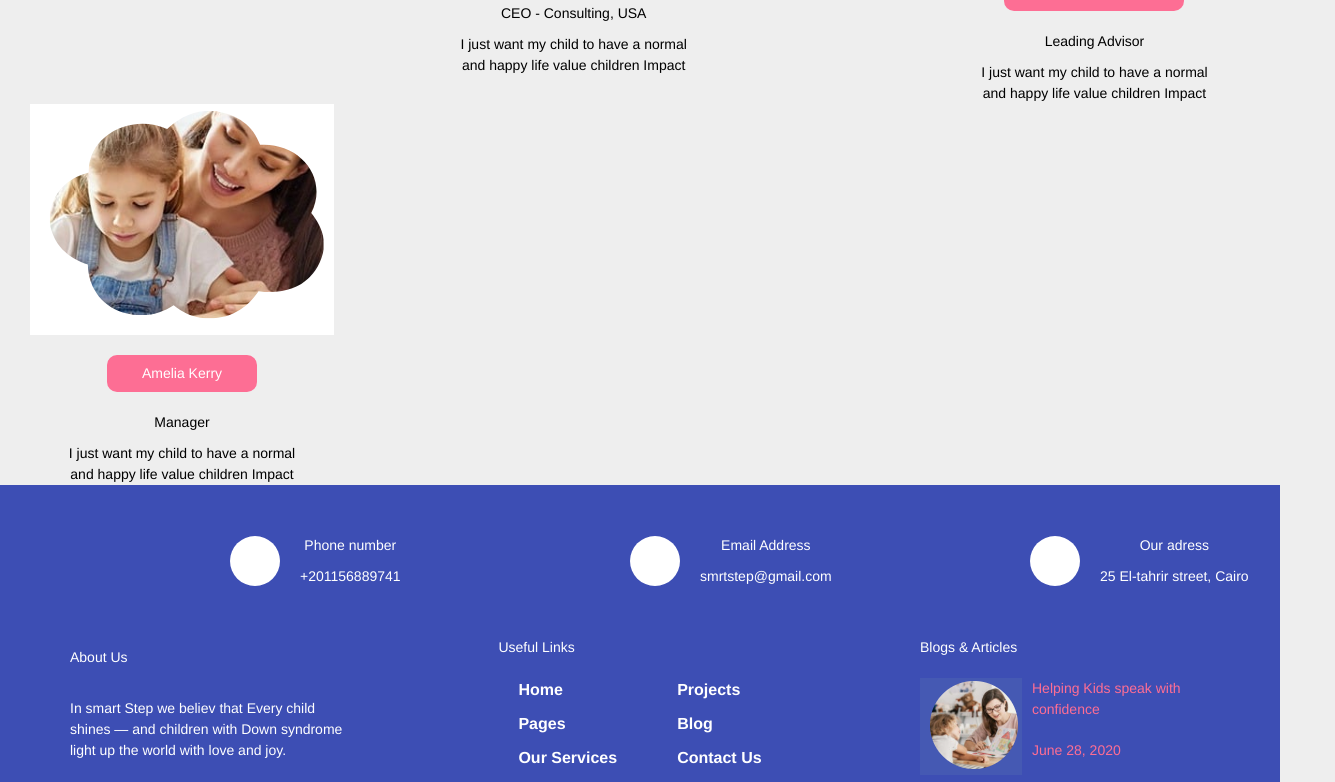
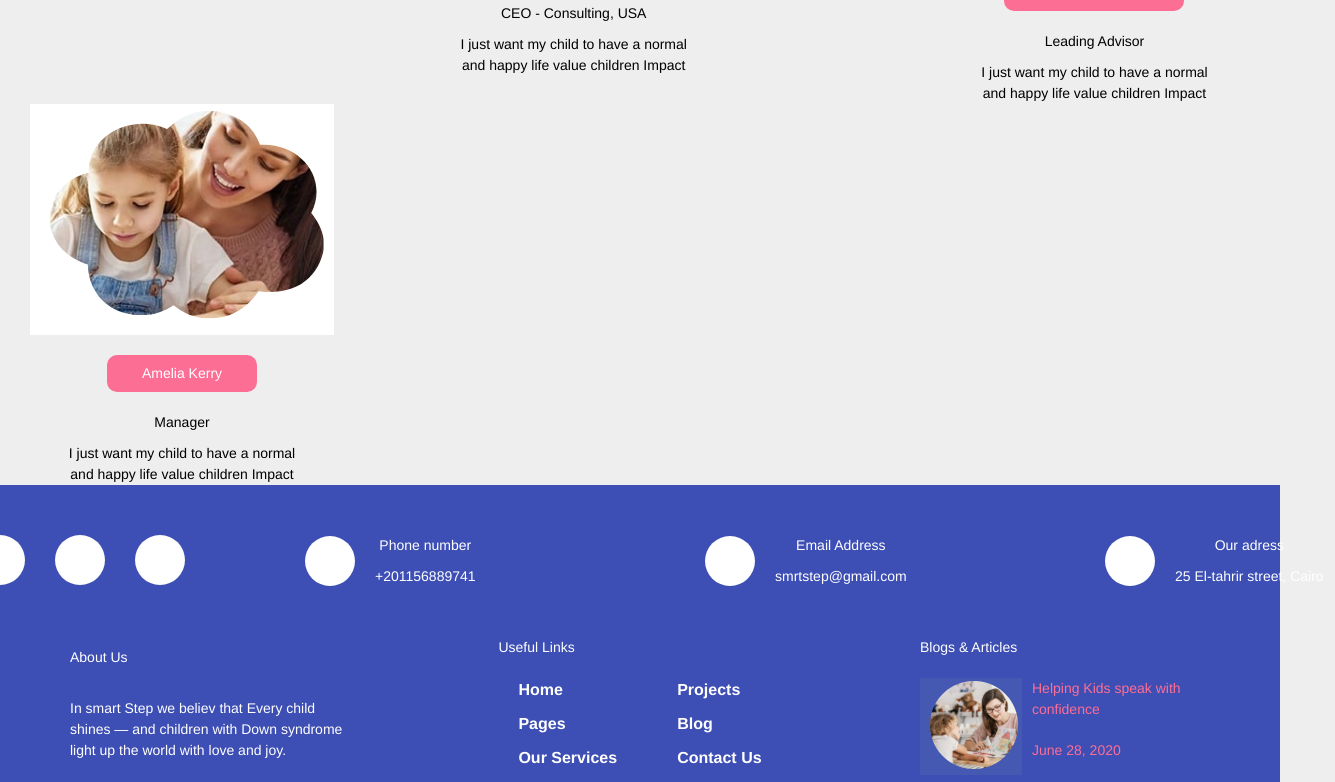
Before and after one commit to Abotareq/Alx-project, a React (Vite) app: page /signup in a window 1280 px wide. Shown: the part 3324-4106 px from the top of the page, 1335 px wide, since content can reach past the window. Built offline with nearby package versions, Linux system fonts and the light colour scheme.

Commit message:
adding Favicon

```diff
--- a/src/components/Footer/Footer.jsx
+++ b/src/components/Footer/Footer.jsx
@@ -7,9 +7,9 @@ export default function Footer(){
         <footer className={styles.footer}>
             <section className={styles.upper}>
                 <div className={styles.social}>
-                    <a href="#" class="facebook"><i class="fa-brands fa-facebook"></i></a>
-                    <a href="#" class="facebook"><i class="fa-brands fa-youtube"></i></a>
-                    <a href="#" class="facebook"><i class="fa-brands fa-instagram"></i></a>
+                    <a href="#" className={styles.facebook}><i class="fa-brands fa-facebook"></i></a>
+                    <a href="#" className={styles.facebook}><i class="fa-brands fa-youtube"></i></a>
+                    <a href="#" className={styles.facebook}><i class="fa-brands fa-instagram"></i></a>
                 </div>
                 <div className={styles.contacts}>
                     <div className={styles.phone}>
@@ -20,7 +20,7 @@ export default function Footer(){
                         </div>
                     </div>
                     <div className={styles.phone}>
-                        <a href="#" class={styles.facebook}><i class="fa-brands fa-youtube"></i></a>
+                        <a href="#" class={styles.facebook}><i class="fa-solid fa-envelope"></i></a>
                         <div className={styles.info}>
                             <p>Email Address</p>
                             <p>smrtstep@gmail.com</p>
```
Also changed, not shown: src/assets/images/baby-solid.svg (added).
